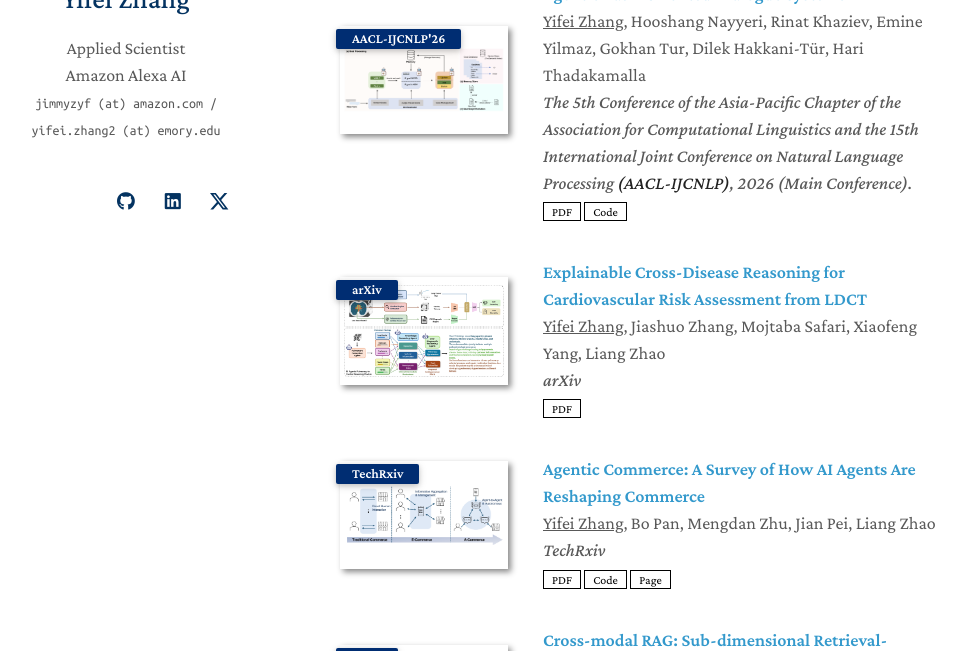
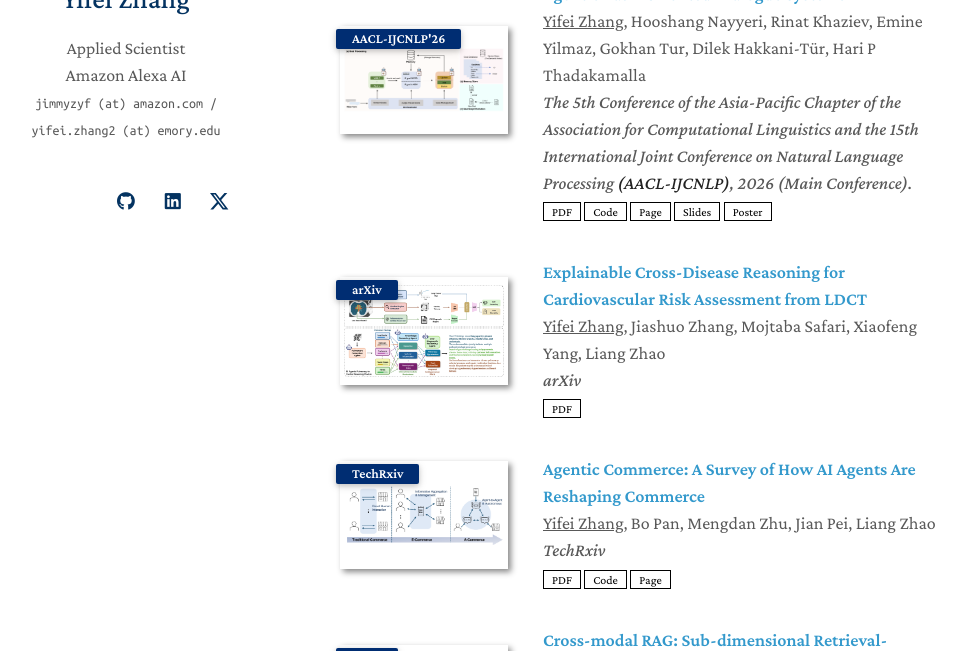
Before and after one commit to yifeizhangcs/yifeizhangcs.github.io, a Jekyll site: the page built from index.md, in a window 1280 px wide and 900 px high, scrolled down 1340 px, cut to the strip 249-900 px from the top of the window. Shown: the whole strip, without its empty margins (150-1116 px from the left). Built offline with Jekyll 4.4.1, drawn with Linux system fonts in a browser that asks for light colours; nearby versions of some CDN libraries; a style sheet for code colours, icons or effects is not loaded; our own code applies the rules of GitHub Pages for plain Markdown files.

Commit message:
Update ATOD proceedings link and add presentation materials

```diff
--- a/_includes/publications.md
+++ b/_includes/publications.md
@@ -35,6 +35,9 @@
       {% if link.page %}
       <a href="{{ link.page }}" class="btn btn-sm z-depth-0" role="button" target="_blank" rel="noopener" style="font-size:12px;">Page</a>
       {% endif %}
+      {% if link.slides %}
+      <a href="{{ link.slides }}" class="btn btn-sm z-depth-0" role="button" target="_blank" rel="noopener" style="font-size:12px;">Slides</a>
+      {% endif %}
       {% if link.poster %}
       <a href="{{ link.poster }}" class="btn btn-sm z-depth-0" role="button" target="_blank" rel="noopener" style="font-size:12px;">Poster</a>
       {% endif %}
--- a/index.md
+++ b/index.md
@@ -17,7 +17,7 @@
 
 <div class="news-section">
   <ul class="news-list">
-    <li><strong>[Sep. 2026]</strong> Our paper <a href="https://arxiv.org/abs/2601.11854" target="_blank" rel="noopener">ATOD</a> has been accepted to the AACL-IJCNLP 2026 Main Conference!</li>
+    <li><strong>[Sep. 2026]</strong> Our paper <a href="https://aclanthology.org/2026.aacl-long.109/" target="_blank" rel="noopener">ATOD</a> has been accepted to the AACL-IJCNLP 2026 Main Conference!</li>
     <li><strong>[Aug. 2026]</strong> Our survey paper <a href="https://arxiv.org/abs/2401.00625" target="_blank" rel="noopener">Beyond Efficiency: A Systematic Survey of Resource-Efficient Large Language Models</a> is accepted by ACM Computing Surveys (CSUR)!</li>
     <li><strong>[Apr. 2026]</strong> I joined Amazon Alexa AI as a full-time <em>Applied Scientist</em> in Boston.</li>
     <li><strong>[Mar. 2026]</strong> I successfully defended my Ph.D. dissertation. Many thanks to my dissertation committee: Dr. Liang Zhao, Dr. Wei Jin, Dr. Xiaofeng Yang, and Dr. Fenglong Ma.</li>
```
Also changed, not shown: _data/publications.yml (+5 -2 lines), 2 other files.
